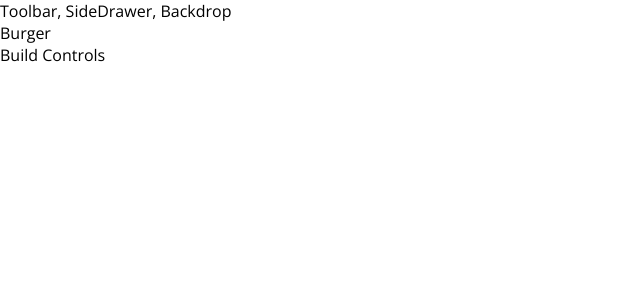
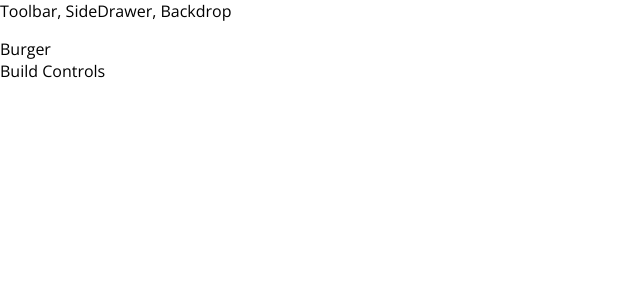
Before and after one commit to nabincodes/react-projects, a React app in the folder burger-web-app/: page / in a window 1280 px wide. Shown: the top 300 px of the page, without its empty margins (0-640 px from the left). Built offline with nearby package versions, Linux system fonts and the light colour scheme.

Commit message:
Minor styling changes in Layout

```diff
--- /dev/null
+++ b/burger-web-app/src/components/Layout/Layout.css
@@ -0,0 +1,3 @@
+.content{
+    margin-top:16px;
+}
--- a/burger-web-app/src/components/Layout/Layout.js
+++ b/burger-web-app/src/components/Layout/Layout.js
@@ -1,12 +1,13 @@
 import React from 'react';
 
+import classes from './Layout.css';
 import Aux from '../../hoc/Auxi';
 
 const layout = (props) =>(
     <Aux>
         <div>Toolbar, SideDrawer, Backdrop </div>
 
-        <main>
+        <main className={classes.content}>
             {props.children}
         </main>
 
```
